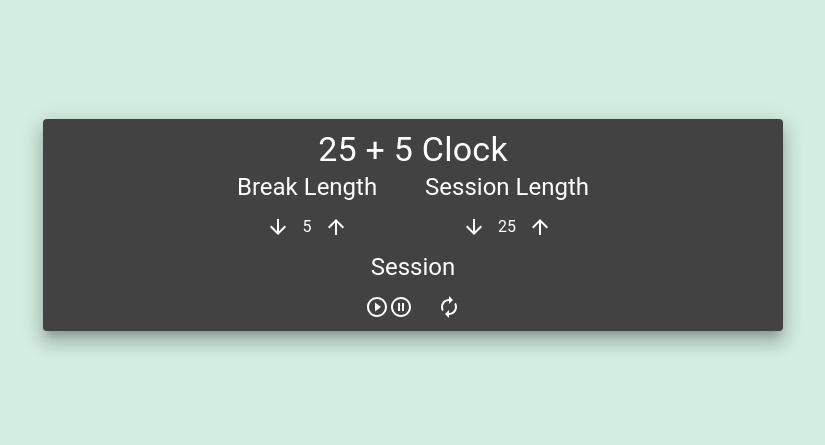
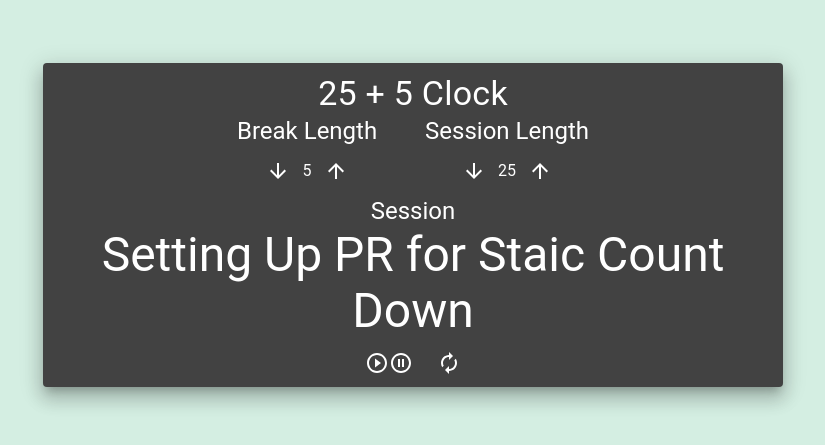
Before and after one commit to browe83/study-timer, a React (Create React App) app: page / in a window 1280 px wide. Shown: the part 175-620 px from the top of the page, without its empty margins (227-1052 px from the left). Built offline with nearby package versions, Linux system fonts and the light colour scheme.

Commit message:
Sets up draft PR

```diff
--- a/src/components/Timer.js
+++ b/src/components/Timer.js
@@ -123,7 +123,9 @@ export default function Timer() {
             <Typography id="timer-label" align="center" variant="h5">
               Session
             </Typography>
-            <Typography id="time-left" align="center" variant="h3" />
+            <Typography id="time-left" align="center" variant="h3">
+              Setting Up PR for Staic Count Down
+            </Typography>
           </Container>
         </Box>
         <Container align="center">
```
